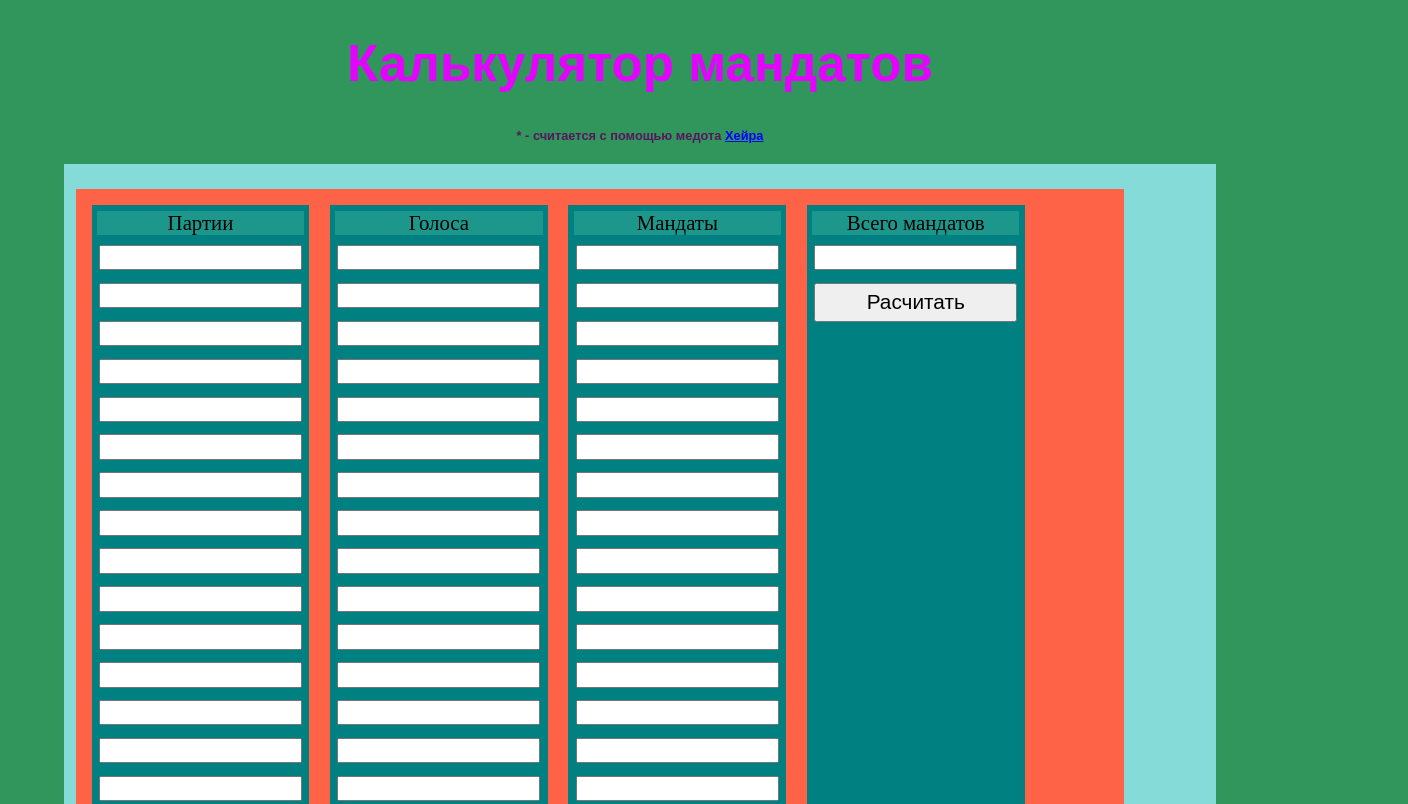
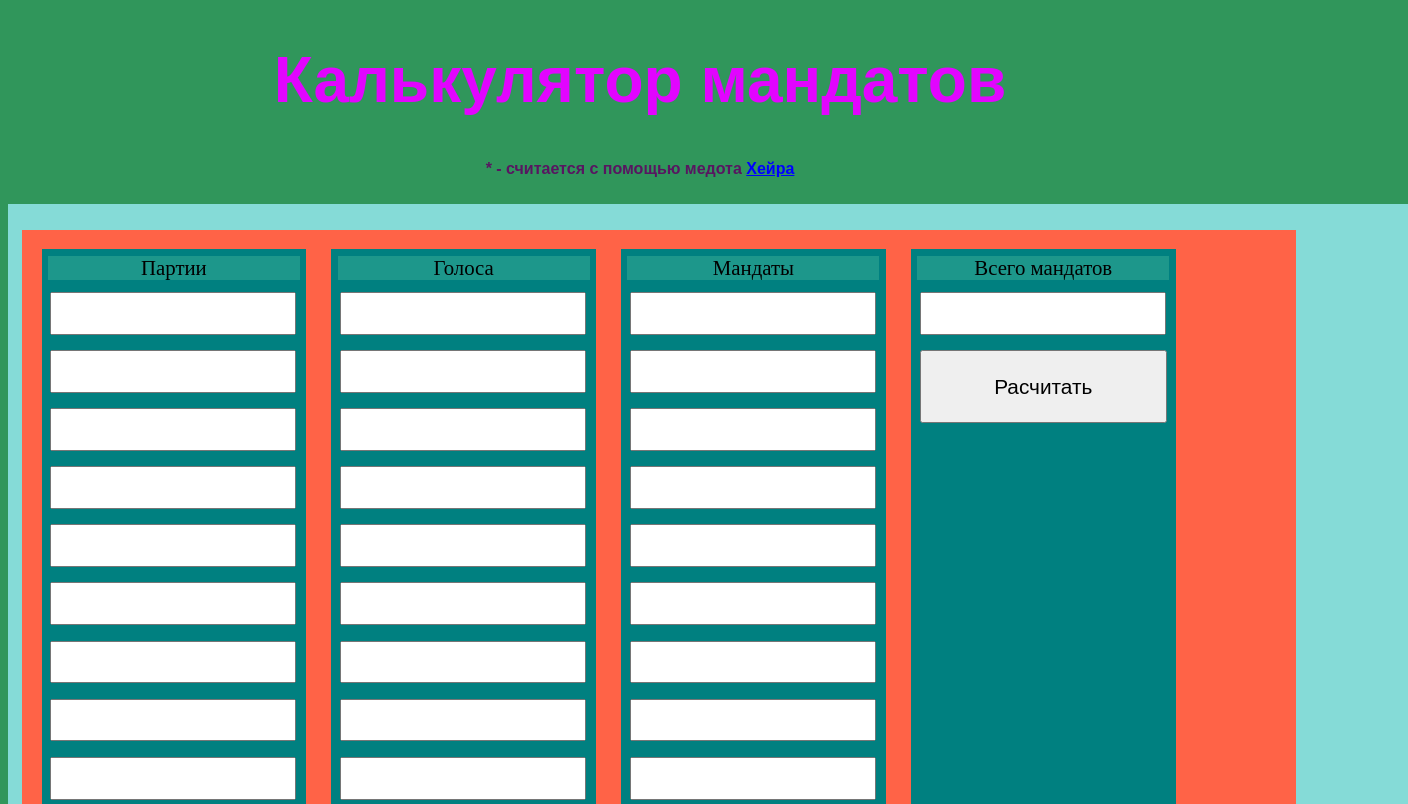
Before and after one commit to ThEVlaDGamE/mandate-calculator-web, a plain HTML site: page index.html in a window 1280 px wide. Shown: the top 804 px of the page, 1408 px wide, since content can reach past the window. Drawn offline with Linux system fonts and the light colour scheme.

Commit message:
Update style.css

```diff
--- a/style.css
+++ b/style.css
@@ -5,14 +5,14 @@ body {
 h1 {
     color: rgb(226, 4, 255);
     font-family: Arial, Helvetica, sans-serif;
-    font-size: 4vw;
+    font-size: 400%;
     text-align: center;
 }
 
 h5 {
     color: rgb(88, 22, 97);
     font-family: Arial, Helvetica, sans-serif;
-    font-size: 1vw;
+    font-size: 100%;
     text-align: center;
 }
 
@@ -29,8 +29,8 @@ a:hover {
 
 .fon {
     margin: auto;
-    width: 90vw;
-    height: 100vh;
+    width: 1400px;
+    height: 1500px;
     background-color: rgb(133, 219, 215);
     padding-bottom: 4%;
     padding-top: 2%
```
